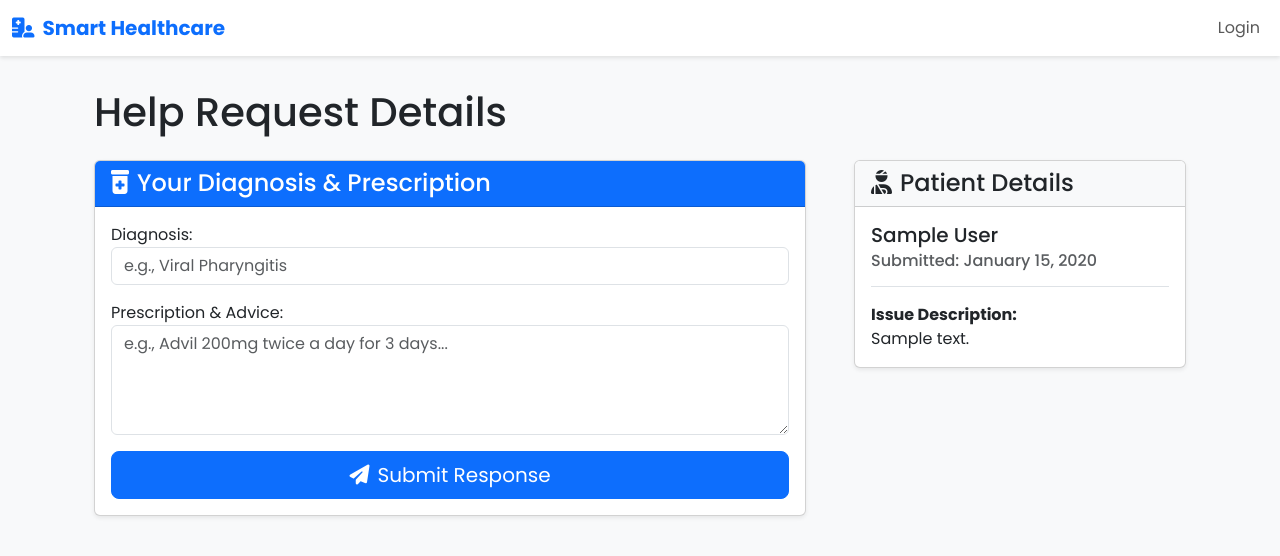
After one commit to Adhithya2411/Smart-Healthcare-Management-System, a Django app: template templates/request_detail.html in a window 1280 px wide. The commit adds this page. Shown: the top 556 px of the page. Run offline with Django 5.2, Linux system fonts and the light colour scheme; the template is opened without the code that fills it: values that come from a table or form of the project are taken from there, others are empty; tables that the repository leaves empty hold one stand-in row (values such as "Sample post").

```diff
--- a/healthcare_app/forms.py
+++ b/healthcare_app/forms.py
@@ -3,7 +3,7 @@
 from django import forms
 from django.contrib.auth.forms import UserCreationForm
 from django.contrib.auth.forms import AuthenticationForm
-from .models import User, PatientProfile, DoctorProfile,HelpRequest
+from .models import User, PatientProfile, DoctorProfile,HelpRequest,Prescription
 
 class SignUpForm(UserCreationForm):
     ROLE_CHOICES = (
@@ -89,3 +89,23 @@ class HelpRequestForm(forms.ModelForm):
         labels = {
             'issue_description': 'Your Medical Concern'
         }
+
+class PrescriptionForm(forms.ModelForm):
+    class Meta:
+        model = Prescription
+        fields = ['diagnosis', 'prescription_text']
+        widgets = {
+            'diagnosis': forms.TextInput(attrs={
+                'class': 'form-control',
+                'placeholder': 'e.g., Viral Pharyngitis'
+            }),
+            'prescription_text': forms.Textarea(attrs={
+                'class': 'form-control',
+                'rows': 4,
+                'placeholder': 'e.g., Advil 200mg twice a day for 3 days...'
+            }),
+        }
+        labels = {
+            'diagnosis': 'Diagnosis',
+            'prescription_text': 'Prescription & Advice'
+        }
--- a/healthcare_app/urls.py
+++ b/healthcare_app/urls.py
@@ -1,24 +1,28 @@
-# In healthcare_app/urls.py (the new file)
+# In healthcare_app/urls.py
 
 from django.urls import path
-from . import views
 from django.contrib.auth.views import LogoutView
 from .views import (
     signup_view,
     CustomLoginView,
     admin_dashboard,
     doctor_dashboard,
-    patient_dashboard
+    patient_dashboard,
+    request_detail_view # <-- Import the new view
 )
 
 urlpatterns = [
-    path('signup/', views.signup_view, name='signup'),
+    # Authentication URLs
+    path('signup/', signup_view, name='signup'),
     path('login/', CustomLoginView.as_view(), name='login'),
     path('logout/', LogoutView.as_view(next_page='login'), name='logout'),
-
 
     # Dashboard URLs
     path('dashboard/admin/', admin_dashboard, name='admin_dashboard'),
     path('dashboard/doctor/', doctor_dashboard, name='doctor_dashboard'),
     path('dashboard/patient/', patient_dashboard, name='patient_dashboard'),
+
+    # New URL for a single request
+    # The <int:request_id> part captures the ID from the URL
+    path('request/<int:request_id>/', request_detail_view, name='request_detail'),
 ]
--- a/templates/doctor_dashboard.html
+++ b/templates/doctor_dashboard.html
@@ -25,7 +25,7 @@
                                 </small>
                             </div>
                             <p class="mb-2">{{ request.issue_description }}</p>
-                            <a href="#" class="btn btn-sm btn-outline-primary">
+                            <a href="{% url 'request_detail' request.id %}" class="btn btn-sm btn-outline-primary">
                                 View Details & Respond
                             </a>
                         </div>
--- /dev/null
+++ b/templates/request_detail.html
@@ -0,0 +1,71 @@
+{% extends 'base.html' %}
+
+{% block title %}Request Details{% endblock %}
+
+{% block content %}
+<div class="container">
+    <h1 class="mb-4">Help Request Details</h1>
+
+    <div class="row g-5">
+        <div class="col-md-5 col-lg-4 order-md-last">
+            <div class="card shadow-sm">
+                <div class="card-header bg-light"><h4 class="mb-0"><i class="fas fa-user-injured me-2"></i>Patient Details</h4></div>
+                <div class="card-body">
+                    <h5 class="card-title">{{ help_request.patient.user.get_full_name|default:help_request.patient.user.username }}</h5>
+                    <h6 class="card-subtitle mb-3 text-muted">Submitted: {{ help_request.requested_at|date:"F d, Y" }}</h6>
+                    <p class="card-text border-top pt-3"><strong>Issue Description:</strong><br>{{ help_request.issue_description }}</p>
+                </div>
+            </div>
+        </div>
+
+        <div class="col-md-7 col-lg-8">
+            {% if form %}
+            <div class="card shadow-sm">
+                <div class="card-header bg-primary text-white"><h4 class="mb-0"><i class="fas fa-prescription-bottle-alt me-2"></i>Your Diagnosis & Prescription</h4></div>
+                <div class="card-body">
+                    <form method="POST" novalidate id="prescription-form">
+                        {% csrf_token %}
+                        <div class="mb-3">{{ form.diagnosis.label_tag }}{{ form.diagnosis }}</div>
+                        <div class="mb-3">{{ form.prescription_text.label_tag }}{{ form.prescription_text }}</div>
+                        <div class="d-grid">
+                            <button type="submit" class="btn btn-primary btn-lg">
+                                <i class="fas fa-paper-plane me-2"></i>Submit Response
+                            </button>
+                        </div>
+                    </form>
+                </div>
+            </div>
+            {% else %}
+            <div class="card shadow-sm">
+                <div class="card-header bg-success text-white"><h4 class="mb-0"><i class="fas fa-check-circle me-2"></i>Response Already Submitted</h4></div>
+                <div class="card-body">
+                    <dl class="row">
+                        <dt class="col-sm-3">Diagnosis:</dt><dd class="col-sm-9">{{ prescription.diagnosis }}</dd>
+                        <dt class="col-sm-3">Prescription:</dt><dd class="col-sm-9">{{ prescription.prescription_text|linebreaksbr }}</dd>
+                        <dt class="col-sm-3">Prescribed On:</dt><dd class="col-sm-9">{{ prescription.prescribed_at|date:"F d, Y, P" }}</dd>
+                    </dl>
+                    <a href="{% url 'doctor_dashboard' %}" class="btn btn-secondary mt-3"><i class="fas fa-arrow-left me-2"></i>Back to Dashboard</a>
+                </div>
+            </div>
+            {% endif %}
+        </div>
+    </div>
+</div>
+{% endblock %}
+
+{% block scripts %}
+<script>
+    // Find the form by the ID we added
+    const form = document.getElementById('prescription-form');
+    if (form) {
+        form.addEventListener('submit', function() {
+            // Find the submit button inside the form
+            const submitButton = form.querySelector('button[type="submit"]');
+            // Disable the button to prevent double clicks
+            submitButton.disabled = true;
+            // Optional: Change button text to give user feedback
+            submitButton.innerHTML = '<span class="spinner-border spinner-border-sm" role="status" aria-hidden="true"></span> Submitting...';
+        });
+    }
+</script>
+{% endblock %}
```
Also changed, not shown: healthcare_app/views.py (+44 -3 lines), templates/patient_dashboard.html (+29 -7 lines).
